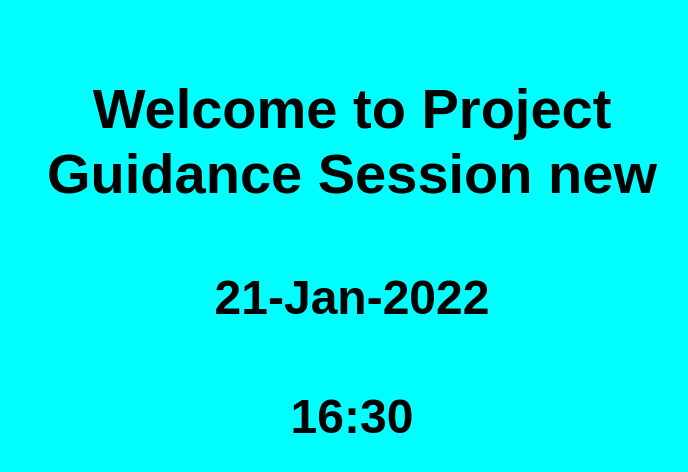
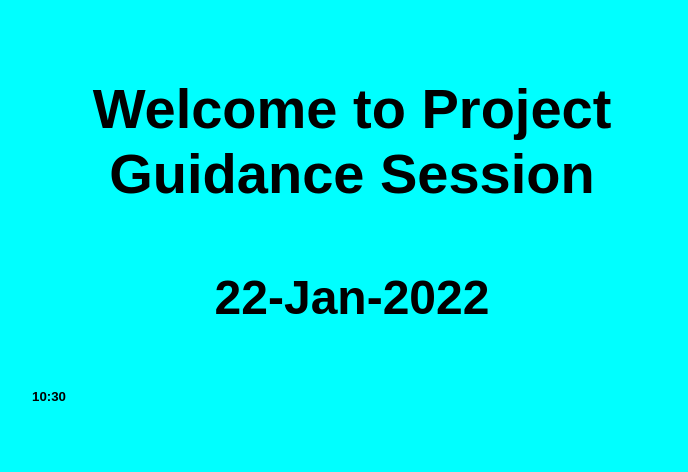
Before and after one commit to pbeniwal/static, a plain HTML site: page src/index.html in a window 1280 px wide. Shown: the whole page, without its empty margins (288-976 px from the left). Drawn offline with Linux system fonts and the light colour scheme.

Commit message:
Update index.html

```diff
--- a/src/index.html
+++ b/src/index.html
@@ -10,9 +10,9 @@
 
 <body>
   <main>
-    <h3>Welcome to Project Guidance Session new</h3>
-    <h4>21-Jan-2022</h4>
-    <h4>16:30</h4>
+    <h3>Welcome to Project Guidance Session</h3>
+    <h4>22-Jan-2022</h4>
+    <h5>10:30</h5>
   </main>
 </body>
 
```
